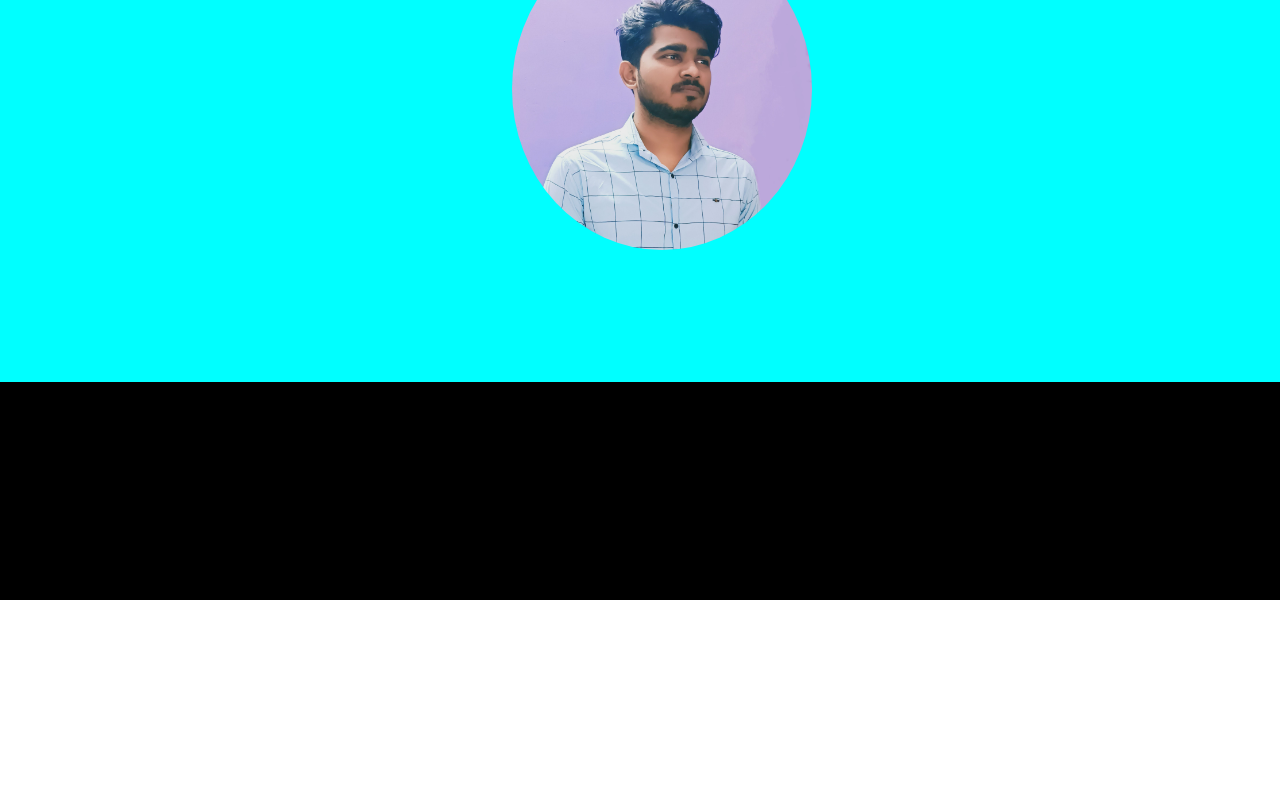
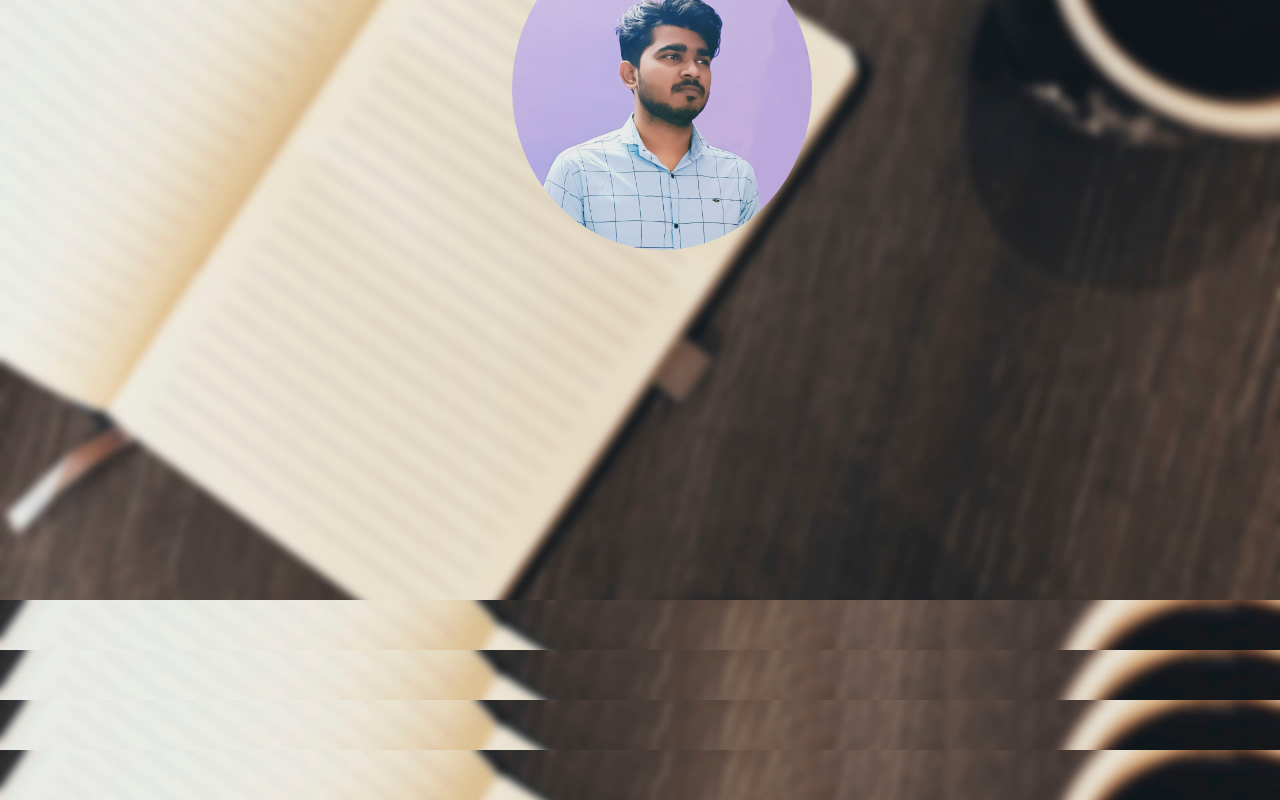
Before and after one commit to coder-abhi/coder-abhi-profile, a React (Create React App) app: page / in a window 1280 px wide. Shown: the part 200-1000 px from the top of the page. Before the commit the page ends 800 px from the top, so only its background shows below. Built offline with nearby package versions, Linux system fonts and the light colour scheme.

Commit message:
Background Image is added propery

```diff
--- a/src/App.css
+++ b/src/App.css
@@ -2,4 +2,9 @@
     box-sizing: border-box;
     max-width: 100%;
     overflow-x:hidden;
+    background-image: url("./Img/bg-slide.jpg");
+    /* background-repeat: no-repeat; */
+    background-size: cover;
+    background-attachment: fixed;
+    z-index: -1;
 }
--- a/src/App.js
+++ b/src/App.js
@@ -1,9 +1,11 @@
 import './App.css';
 import Header from './Header';
+import Center from './Center';
 function App() {
   return (
     <div className="App">
     <Header />
+    <Center />
     </div>
   );
 }
--- /dev/null
+++ b/src/Center.css
@@ -0,0 +1,16 @@
+.center{
+    /* background-color: aqua; */
+    /* height: 155px; */
+    height: 100%;
+    z-index: 5;
+    font-size: 80px;
+    background-color: black;
+}
+
+.center-slots{
+    height: 100px;
+    height: 50px;
+    background-color: rgb(38, 230, 230);
+}
+/* .center-slots::after{
+} */
--- /dev/null
+++ b/src/Center.js
@@ -0,0 +1,14 @@
+import React from 'react'
+import './Center.css'
+function Center() {
+    return (
+        <div className="center">
+            <div className="center-slots"></div>
+            <div className="center-slots"></div>
+            <div className="center-slots"></div>
+            <div className="center-slots"></div>
+        </div>
+    )
+}
+
+export default Center
--- a/src/Header.css
+++ b/src/Header.css
@@ -1,10 +1,10 @@
 .header{
-    background-color: black;
+    /* background-color: black; */
     height: 100vh;
 
 }
 .circle-img{
-    background-color: aqua;
+    /* background-color: aqua; */
     /* width: 22%; */
     /* height: 65%; */
     /* margin-top: 20%; */
```
Also changed, not shown: src/Img/bg-slide.jpg (added).
